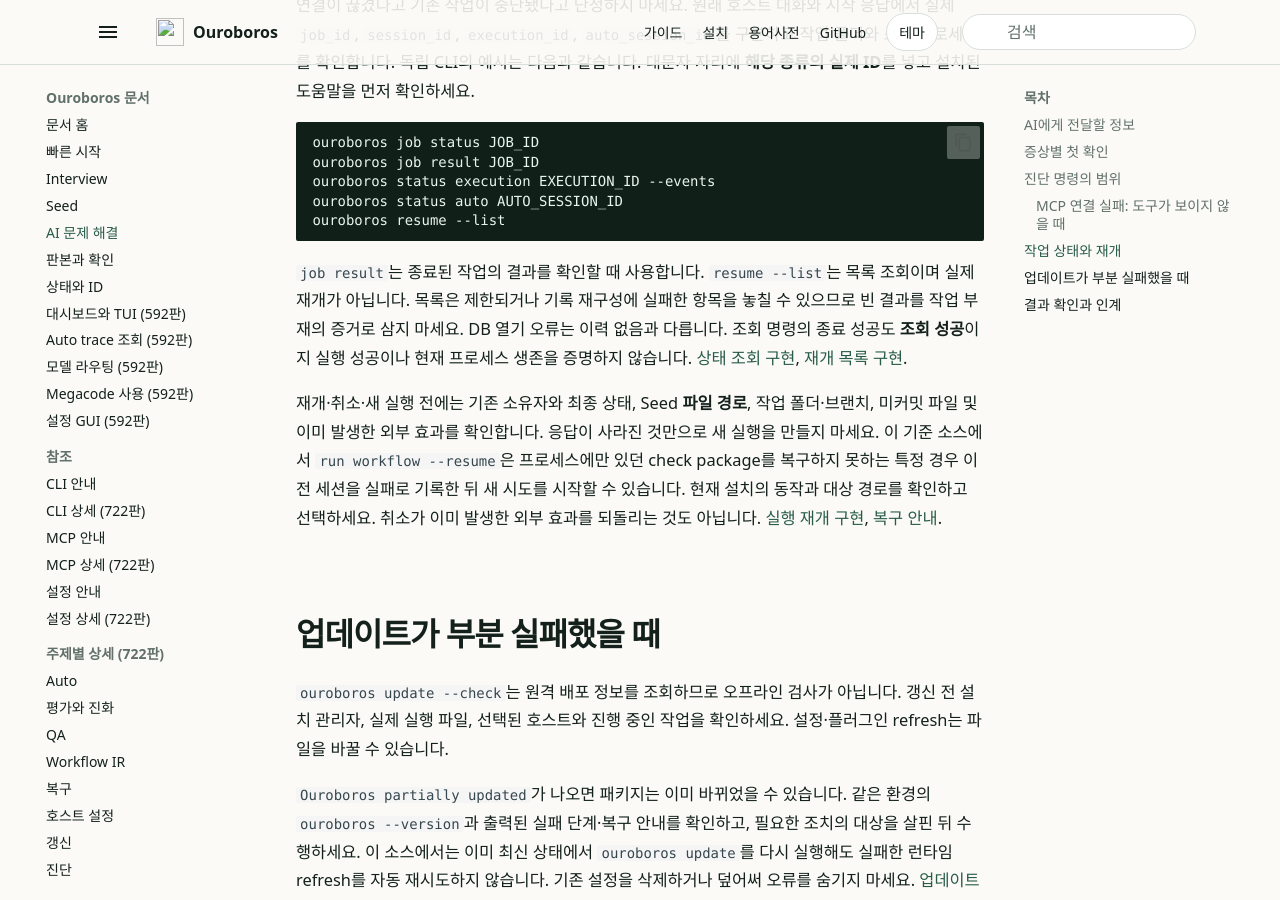
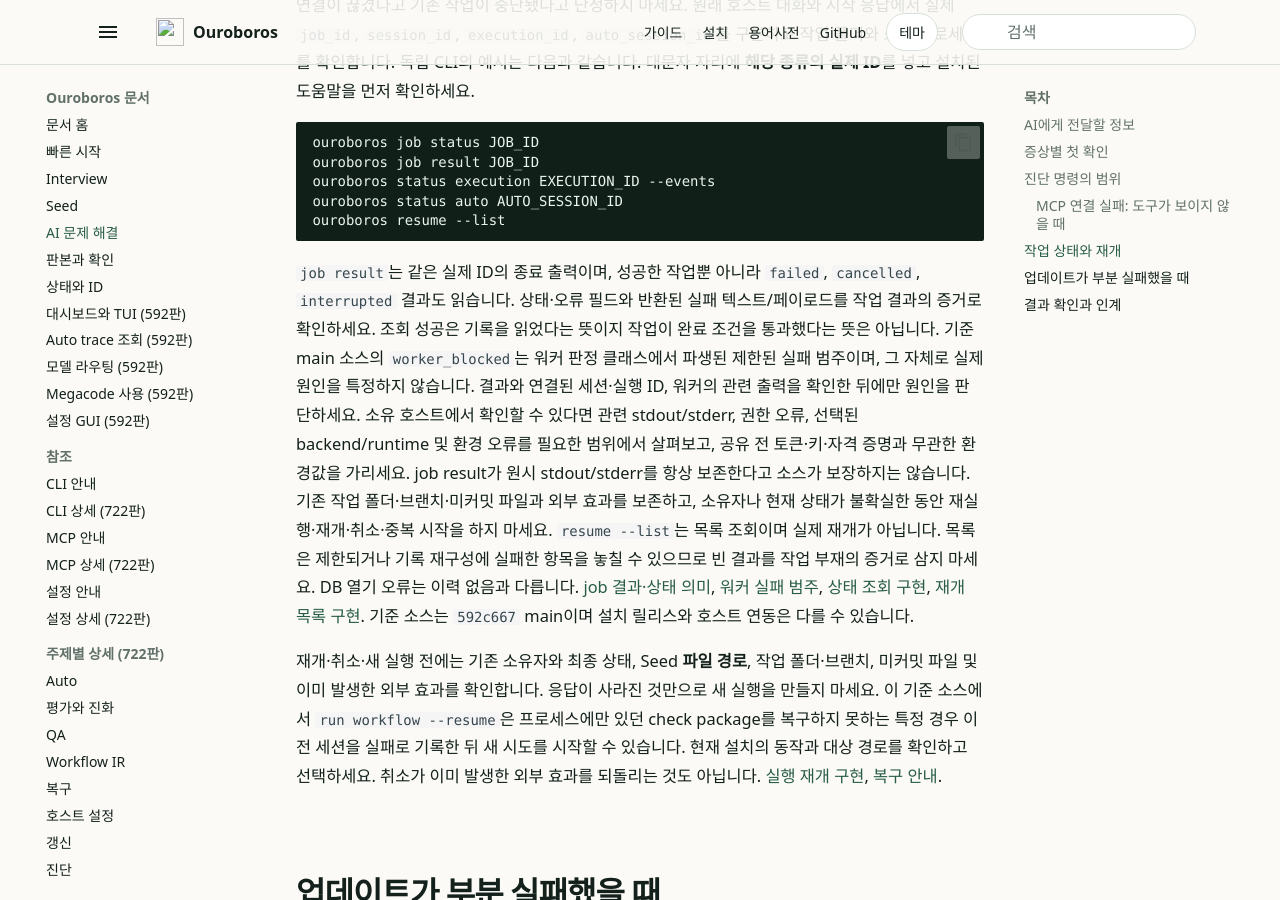
Before and after one commit to Ouro-labs/ouroboros-site, an MkDocs documentation site: the page built from docs-src/content/ai-troubleshooting.md, in a window 1280 px wide and 900 px high, scrolled down 3220 px. Built offline with MkDocs 1.6.1 and Material for MkDocs 9.7.7, drawn with Linux system fonts in a browser that asks for light colours; some web fonts are replaced.

````diff
--- a/docs-src/content/ai-troubleshooting.md
+++ b/docs-src/content/ai-troubleshooting.md
@@ -62,7 +62,7 @@ ouroboros status auto AUTO_SESSION_ID
 ouroboros resume --list
 ```
 
-`job result`는 종료된 작업의 결과를 확인할 때 사용합니다. `resume --list`는 목록 조회이며 실제 재개가 아닙니다. 목록은 제한되거나 기록 재구성에 실패한 항목을 놓칠 수 있으므로 빈 결과를 작업 부재의 증거로 삼지 마세요. DB 열기 오류는 이력 없음과 다릅니다. 조회 명령의 종료 성공도 **조회 성공**이지 실행 성공이나 현재 프로세스 생존을 증명하지 않습니다. [상태 조회 구현](https://github.com/Q00/ouroboros/blob/592c667f076c3dad7ef68d7844e91480d80135d0/src/ouroboros/cli/commands/status.py), [재개 목록 구현](https://github.com/Q00/ouroboros/blob/592c667f076c3dad7ef68d7844e91480d80135d0/src/ouroboros/cli/commands/resume.py).
+`job result`는 같은 실제 ID의 종료 출력이며, 성공한 작업뿐 아니라 `failed`, `cancelled`, `interrupted` 결과도 읽습니다. 상태·오류 필드와 반환된 실패 텍스트/페이로드를 작업 결과의 증거로 확인하세요. 조회 성공은 기록을 읽었다는 뜻이지 작업이 완료 조건을 통과했다는 뜻은 아닙니다. 기준 main 소스의 `worker_blocked`는 워커 판정 클래스에서 파생된 제한된 실패 범주이며, 그 자체로 실제 원인을 특정하지 않습니다. 결과와 연결된 세션·실행 ID, 워커의 관련 출력을 확인한 뒤에만 원인을 판단하세요. 소유 호스트에서 확인할 수 있다면 관련 stdout/stderr, 권한 오류, 선택된 backend/runtime 및 환경 오류를 필요한 범위에서 살펴보고, 공유 전 토큰·키·자격 증명과 무관한 환경값을 가리세요. job result가 원시 stdout/stderr를 항상 보존한다고 소스가 보장하지는 않습니다. 기존 작업 폴더·브랜치·미커밋 파일과 외부 효과를 보존하고, 소유자나 현재 상태가 불확실한 동안 재실행·재개·취소·중복 시작을 하지 마세요. `resume --list`는 목록 조회이며 실제 재개가 아닙니다. 목록은 제한되거나 기록 재구성에 실패한 항목을 놓칠 수 있으므로 빈 결과를 작업 부재의 증거로 삼지 마세요. DB 열기 오류는 이력 없음과 다릅니다. [job 결과·상태 의미](https://github.com/Q00/ouroboros/blob/592c667f076c3dad7ef68d7844e91480d80135d0/src/ouroboros/mcp/tools/job_handlers.py), [워커 실패 범주](https://github.com/Q00/ouroboros/blob/592c667f076c3dad7ef68d7844e91480d80135d0/src/ouroboros/orchestrator/run_failure_cause.py), [상태 조회 구현](https://github.com/Q00/ouroboros/blob/592c667f076c3dad7ef68d7844e91480d80135d0/src/ouroboros/cli/commands/status.py), [재개 목록 구현](https://github.com/Q00/ouroboros/blob/592c667f076c3dad7ef68d7844e91480d80135d0/src/ouroboros/cli/commands/resume.py). 기준 소스는 `592c667` main이며 설치 릴리스와 호스트 연동은 다를 수 있습니다.
 
 재개·취소·새 실행 전에는 기존 소유자와 최종 상태, Seed **파일 경로**, 작업 폴더·브랜치, 미커밋 파일 및 이미 발생한 외부 효과를 확인합니다. 응답이 사라진 것만으로 새 실행을 만들지 마세요. 이 기준 소스에서 `run workflow --resume`은 프로세스에만 있던 check package를 복구하지 못하는 특정 경우 이전 세션을 실패로 기록한 뒤 새 시도를 시작할 수 있습니다. 현재 설치의 동작과 대상 경로를 확인하고 선택하세요. 취소가 이미 발생한 외부 효과를 되돌리는 것도 아닙니다. [실행 재개 구현](https://github.com/Q00/ouroboros/blob/592c667f076c3dad7ef68d7844e91480d80135d0/src/ouroboros/cli/commands/run.py), [복구 안내](/docs/recovery-detail/).
 
````
Also changed, not shown: docs-src/content/en/ai-troubleshooting.md (+1 -1 lines), 1 other file.
